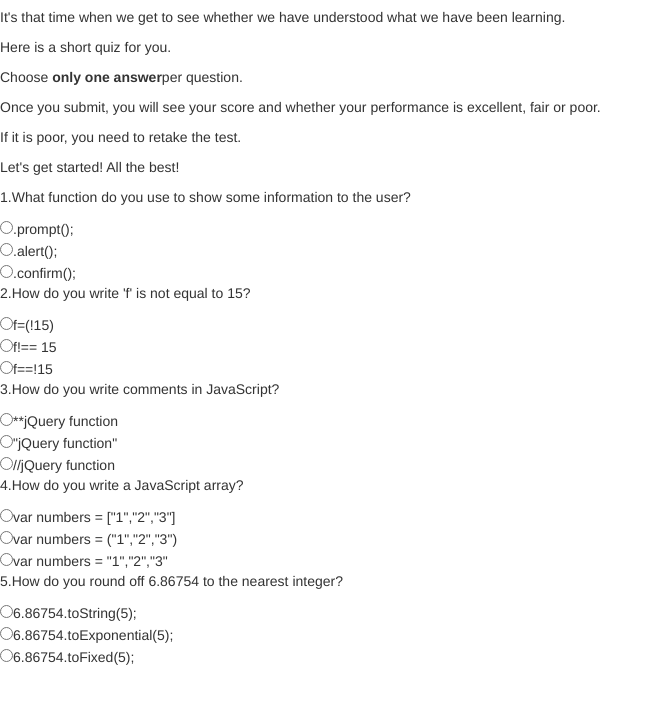
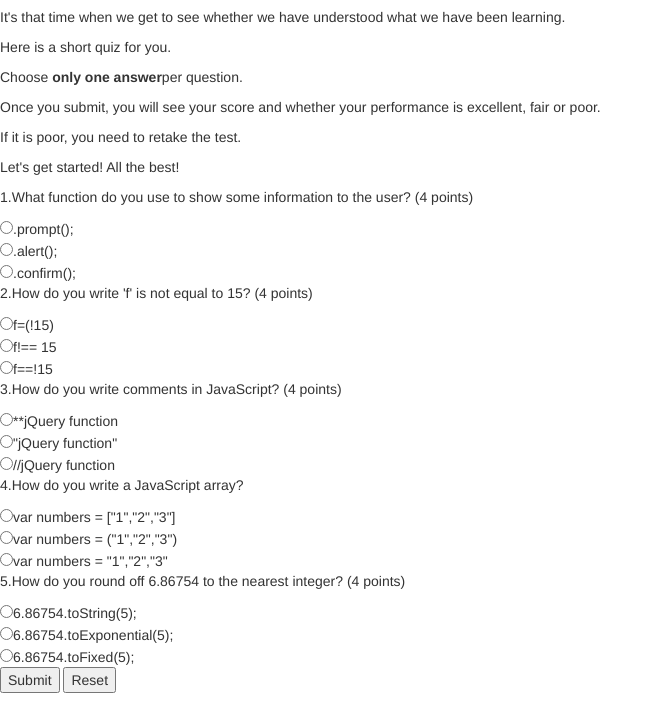
Before and after one commit to AgnesNM/quiz-board, a plain HTML site: page index.html in a window 1280 px wide. Shown: the part 93-800 px from the top of the page, without its empty margins (0-663 px from the left). Drawn offline with nearby package versions, Linux system fonts and the light colour scheme.

Commit message:
add submit and reset button

```diff
--- a/index.html
+++ b/index.html
@@ -19,15 +19,15 @@
     <p>Let's get started! All the best!</p>
 
     <form id="quiz">
-      <p>1.What function do you use to show some information to the user?</p>
+      <p>1.What function do you use to show some information to the user? (4 points)</p>
       <input type="radio" name="answer" value="q1Ans1" id="q1Ans1">.prompt();<br>
       <input type="radio" name="answer" value="q1Ans2" id="q1Ans2">.alert();<br>
       <input type="radio" name="answer" value="q1Ans3" id="q1Ans3">.confirm();<br>
-      <p>2.How do you write 'f' is not equal to 15?</p>
+      <p>2.How do you write 'f' is not equal to 15? (4 points)</p>
       <input type="radio" name="answer" value="q2Ans1" id="q2Ans1">f=(!15)<br>
       <input type="radio" name="answer" value="q2Ans2" id="q2Ans2">f!== 15<br>
       <input type="radio" name="answer" value="q2Ans3" id="q2Ans3">f==!15<br>
-      <p>3.How do you write comments in JavaScript?</p>
+      <p>3.How do you write comments in JavaScript? (4 points)</p>
       <input type="radio" name="answer" value="q3Ans1" id="q3Ans1">**jQuery function<br>
       <input type="radio" name="answer" value="q3Ans2" id="q3Ans2">"jQuery function"<br>
       <input type="radio" name="answer" value="q3Ans3" id="q3Ans3">//jQuery function<br>
@@ -35,10 +35,12 @@
       <input type="radio" name="answer" value="q4Ans1" id="q4Ans1">var numbers = ["1","2","3"]<br>
       <input type="radio" name="answer" value="q4Ans2" id="q4Ans2">var numbers = ("1","2","3")<br>
       <input type="radio" name="answer" value="q4Ans3" id="q4Ans3">var numbers = "1","2","3"<br>
-      <p>5.How do you round off 6.86754 to the nearest integer?</p>
+      <p>5.How do you round off 6.86754 to the nearest integer? (4 points)</p>
       <input type="radio" name="answer" value="q5Ans1" id="q5Ans1">6.86754.toString(5);<br>
       <input type="radio" name="answer" value="q5Ans2" id="q5Ans2">6.86754.toExponential(5);<br>
       <input type="radio" name="answer" value="q5Ans3" id="q5Ans3">6.86754.toFixed(5);<br>
+      <button type="submit" name="button">Submit</button>
+      <button type="reset" name="button">Reset</button>
     </form>
 
 
```
